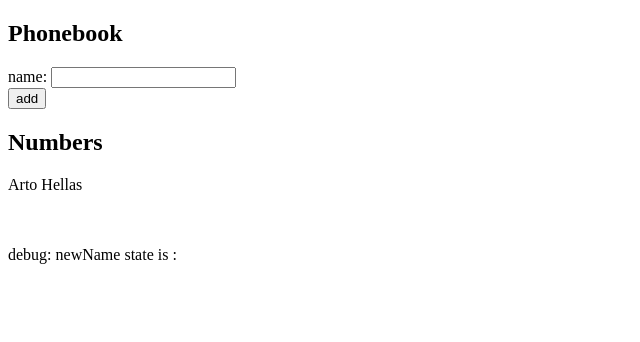
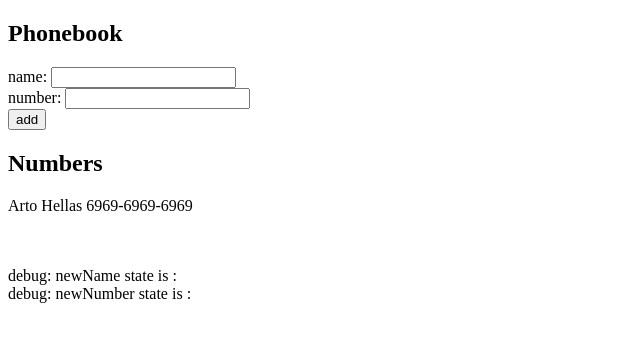
Before and after one commit to crystalyun/fullstackopen2020_crystalyun, a React (Create React App) app in the folder PART2/phonebook/: page / in a window 1280 px wide. Shown: the top 342 px of the page, without its empty margins (0-640 px from the left). Built offline with nearby package versions, Linux system fonts and the light colour scheme.

Commit message:
exercise 2.8

```diff
--- a/PART2/phonebook/src/App.js
+++ b/PART2/phonebook/src/App.js
@@ -2,43 +2,56 @@ import React, { useState } from 'react';
 
 const App = () => {
   const [ newName, setNewName ] = useState('')
+  const [ newNumber, setNewNumber ] = useState('')
   const [ persons, setPersons ] = useState([
-    { name: 'Arto Hellas' }
+    { name: 'Arto Hellas',
+      number: '6969-6969-6969'
+    }
   ])
 
-  const addName = (event) => {
+  const addNewPerson = (event) => {
     event.preventDefault()
 
     if ((persons.filter(person => person.name === newName)).length > 0) {
       alert(`${newName} is already added to phonebook`)
     } else {
       const personObject = {
-        name: newName
+        name: newName,
+        number: newNumber
       }
       setPersons(persons.concat(personObject))
     }
     setNewName('')
+    setNewNumber('')
   }
 
   const handleNameChange= (event) => {
     setNewName(event.target.value)
   }
 
+  const handleNumberChange = (event) => {
+    setNewNumber(event.target.value)
+  }
+
   return (
     <div>
       <h2>Phonebook</h2>
-      <form onSubmit={addName}>
+      <form onSubmit={addNewPerson}>
         <div>
           name: <input value={newName} onChange={handleNameChange} />
+        </div>
+        <div>
+          number: <input value={newNumber} onChange={handleNumberChange} />
         </div>
         <div>
           <button type="submit">add</button>
         </div>
       </form>
       <h2>Numbers</h2>
-      {persons.map(person => <p key={person.name}>{person.name}</p>)}
+      {persons.map(person => <p key={person.name}>{person.name} {person.number}</p>)}
 
       <br /><br /><div>debug: newName state is : {newName}</div>
+      <div>debug: newNumber state is : {newNumber}</div>
     </div>
   )
 }
```
